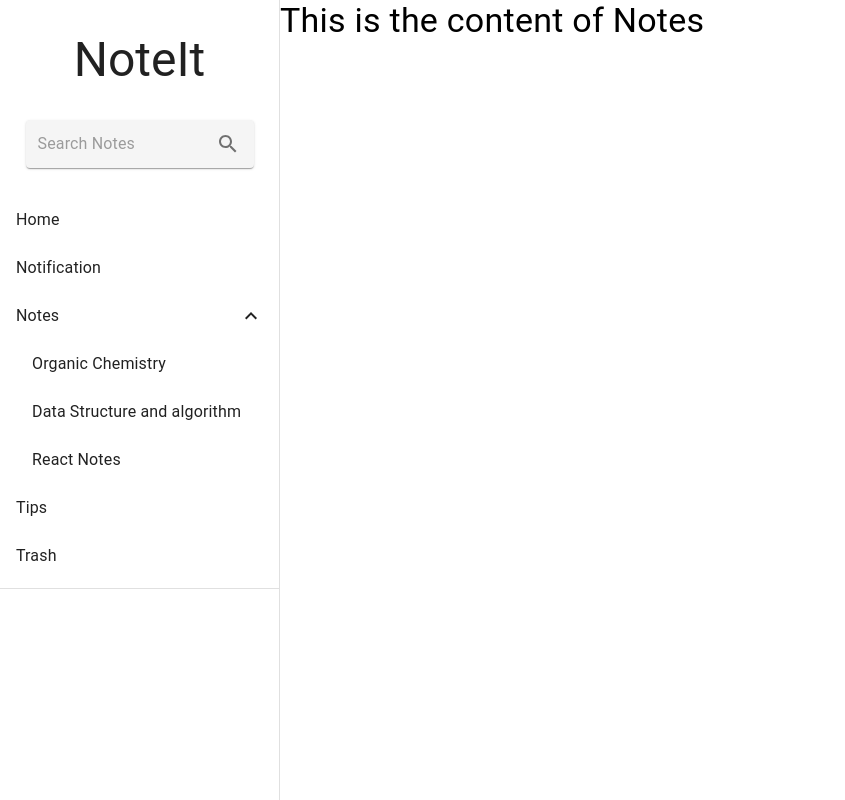
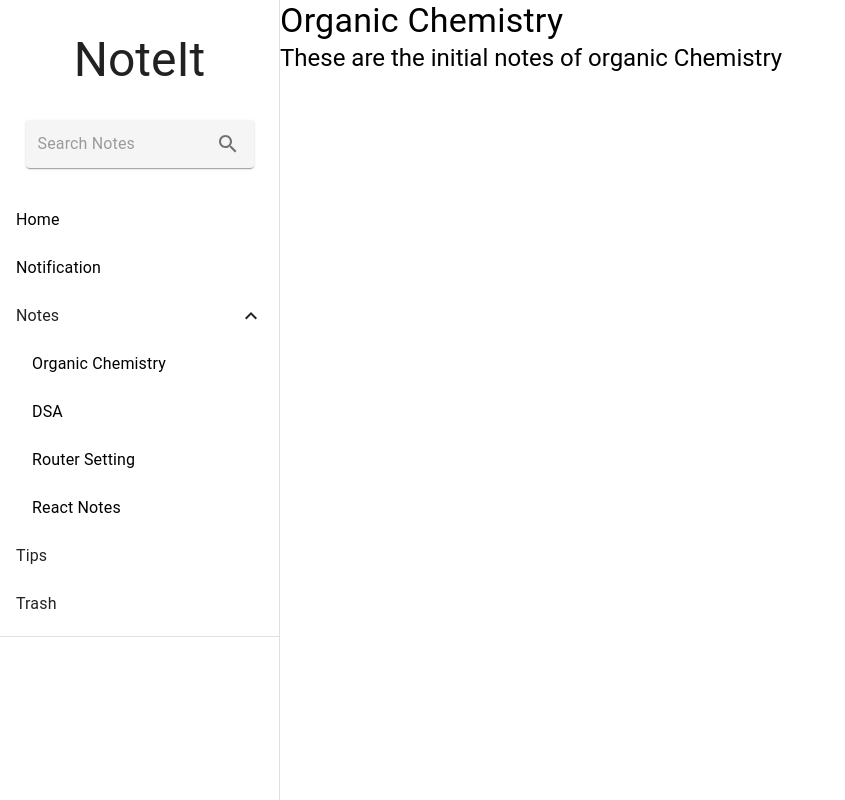
Before and after one commit to Ykarakoti77/NoteIt, a React (Create React App) app: page /Notes in a window 1280 px wide. Shown: the whole page, without its empty margins (0-845 px from the left). Built offline with nearby package versions, Linux system fonts and the light colour scheme.

Commit message:
Dynamic routing is set for Notes and Home page

```diff
--- a/src/App.js
+++ b/src/App.js
@@ -1,21 +1,17 @@
 import { Box } from '@mui/system';
 import { SideNav } from './component/SideNav';
 // import { Home } from './component/Home';
-import { OrganicChemistry } from './component/OrganicChemistry';
-import { Route, Routes } from 'react-router-dom';
-import { Home } from './component/Home';
+import { ContextProvider } from './context/ContextProvider';
+import { Routing } from './Routing/Routing';
 
 function App() {
   return (
-    <>
+    <ContextProvider>
     <Box sx={{display: 'flex'}}>
       <SideNav />
-      <Routes>
-        <Route path='/home' element={<Home />} />
-        <Route path='/Notes' element={<OrganicChemistry />} />
-      </Routes>
+      <Routing />
     </Box>
-    </>
+    </ContextProvider>
   );
 }
 
--- /dev/null
+++ b/src/Routing/Routing.jsx
@@ -0,0 +1,15 @@
+import {Home} from '../component/Home'
+import React from "react";
+import { Route, Routes } from "react-router-dom";
+import { Note } from "../component/Note";
+
+export const Routing = () => {
+  return (
+    <Routes>
+      <Route path="/Home" element={<Home />} />
+      <Route path="/Notes" element={<Note />}>
+        <Route path=":id" element={<Note />} />
+      </Route>
+    </Routes>
+  );
+};
--- /dev/null
+++ b/src/component/Note.jsx
@@ -0,0 +1,24 @@
+import { Typography } from '@mui/material'
+import { Box } from '@mui/system'
+import React, { useContext } from 'react'
+import { useParams } from 'react-router-dom'
+import { UserContext } from '../context/ContextProvider'
+
+export const Note = (props) => {
+    const { initialNotes } = useContext(UserContext)
+    const { id } = useParams()
+    let ind = 0;
+    for(let i = 0; i < initialNotes.length; i++){
+      if(initialNotes[i].id === id){
+        ind = i;
+        break;
+      }
+    }
+    console.log(ind)
+  return (
+    <Box>
+        <Typography variant='h4'> {initialNotes[ind].heading} </Typography>
+        <Typography variant='h5'> {initialNotes[ind].para} </Typography>
+    </Box>
+  )
+}
--- a/src/component/OrganicChemistry.jsx
+++ b/src/component/OrganicChemistry.jsx
@@ -1,13 +1,17 @@
-import { Typography } from "@mui/material";
-import { Box } from "@mui/system";
-import React from "react";
+// import { Typography } from "@mui/material";
+// import { Box } from "@mui/system";
+// import React, { useContext } from "react";
+// import { UserContext } from "../context/ContextProvider";
 
-export const OrganicChemistry = () => {
-  return <Box>
-    <Typography
-    variant="h4"
-    >
-        This is the content of Notes
-    </Typography>
-  </Box>;
-};
+// export const OrganicChemistry = () => {
+//     const { initialNotes } = useContext(UserContext)
+
+//     const note = initialNotes.map((initial) => <Typography variant="h5">{initial.noteText}</Typography>)
+
+//   return <Box>
+//     {note}
+//   </Box>
+// };
+
+
+// Not required now
--- a/src/component/SideNav.jsx
+++ b/src/component/SideNav.jsx
@@ -1,4 +1,4 @@
-import React, { useState } from "react";
+import React, { useContext, useState } from "react";
 import {
   Collapse,
   Divider,
@@ -15,6 +15,8 @@ import {
 import SearchIcon from "@mui/icons-material/Search";
 
 import { ExpandLess, ExpandMore } from "@mui/icons-material";
+import { Link } from "react-router-dom";
+import { UserContext } from "../context/ContextProvider";
 
 export const SideNav = () => {
   const drawerWidth = 280;
@@ -24,6 +26,11 @@ export const SideNav = () => {
   const handleClick = () => {
     setOpen(!open);
   };
+
+  const { initialNotes } = useContext(UserContext);
+  console.log(initialNotes);
+
+  const style={textDecoration:'none', color:'black'}
 
   return (
     <>
@@ -46,18 +53,17 @@ export const SideNav = () => {
         <Paper
           component="form"
           sx={{
-            border:'none',
-            boxShadow:'1',
+            border: "none",
+            boxShadow: "1",
             p: "2px 4px",
             display: "flex",
             alignItems: "center",
             width: 220,
-            alignSelf:"center",
-            marginBottom:"20px",
-            bgcolor:'#F5F5F5'
+            alignSelf: "center",
+            marginBottom: "20px",
+            bgcolor: "#F5F5F5",
           }}
         >
-
           <InputBase
             sx={{ ml: 1, flex: 1 }}
             placeholder="Search Notes"
@@ -69,30 +75,33 @@ export const SideNav = () => {
         </Paper>
 
         <List>
-          {["Home", "Notification"].map((text, index) => (
-            <ListItem key={text} disablePadding >
-              <ListItemButton>
-                <ListItemText primary={text} />
-              </ListItemButton>
-            </ListItem>
-          ))}
+          <Link to={'./Home'} style={style}>
+            <ListItemButton>
+            <ListItemText primary="Home"></ListItemText>
+            </ListItemButton>
+          </Link>
+          <Link to={'./Home'} style={style}>
+            <ListItemButton>
+            <ListItemText primary="Notification"></ListItemText>
+            </ListItemButton>
+          </Link>
 
           <ListItemButton onClick={handleClick}>
             <ListItemText primary="Notes" />
             {open ? <ExpandLess /> : <ExpandMore />}
           </ListItemButton>
           <Collapse in={open} timeout="auto" unmountOnExit>
-            <List component="div" disablePadding>
-              <ListItemButton sx={{ pl: 4 }}>
-                <ListItemText primary="Organic Chemistry" />
-              </ListItemButton>
-              <ListItemButton sx={{ pl: 4 }}>
-                <ListItemText primary="Data Structure and algorithm" />
-              </ListItemButton>
-              <ListItemButton sx={{ pl: 4 }}>
-                <ListItemText primary="React Notes" />
-              </ListItemButton>
-            </List>
+
+            {initialNotes.map((GoodNote) => (
+
+                  <Link to={`/Notes/${GoodNote.id}`} style={style}>
+                <ListItemButton sx={{ pl: 4}}>
+                    <ListItemText primary={GoodNote.heading} />
+                </ListItemButton>
+                  </Link>
+
+            ))}
+
           </Collapse>
 
           {["Tips", "Trash"].map((text, index) => (
--- /dev/null
+++ b/src/context/ContextProvider.jsx
@@ -0,0 +1,35 @@
+import React, { createContext} from 'react'
+
+export const UserContext = createContext(null);
+
+const initialNotes = [
+  {
+    id:'OrganicChemistry',
+    heading: 'Organic Chemistry',
+    para:'These are the initial notes of organic Chemistry'
+  },
+  {
+    id:'DSA',
+    heading:'DSA',
+    para:'New notes of DSA'
+  },
+  {
+    id:'RouterSetting',
+    heading: 'Router Setting',
+    para:'Finally context api working'
+  },
+  {
+    id:'React',
+    heading: 'React Notes',
+    para:'Good work'
+  }
+]
+
+export const ContextProvider = ({children}) => {
+  const value = {
+    initialNotes
+  }
+  return (
+    <UserContext.Provider value={value}> {children} </UserContext.Provider>
+  )
+}
```
